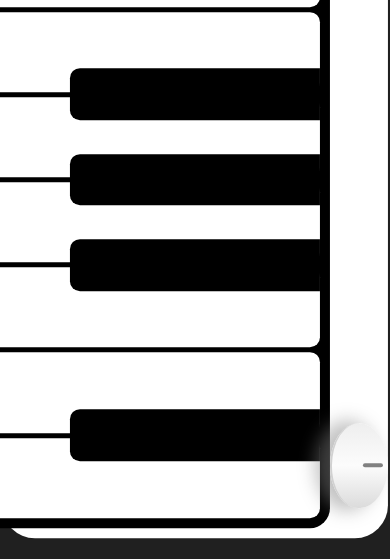
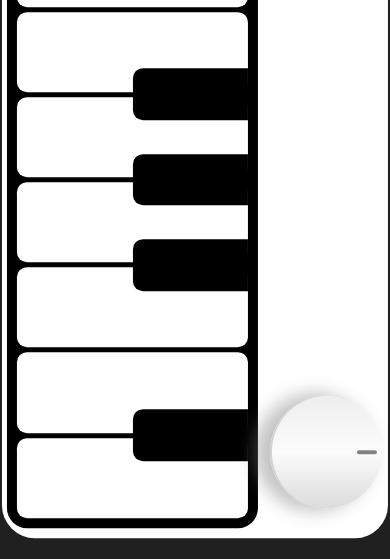
Before and after one commit to yasinkarax/piano, a website: page index.html in a window 390 px wide. Shown: the part 285-844 px from the top of the page. Drawn offline with Linux system fonts and the light colour scheme.

Commit message:
property units swicted to rem on mobile design

```diff
--- a/assets/style/main.sass
+++ b/assets/style/main.sass
@@ -8,28 +8,33 @@ body
     height: 100vh
 
 .piano-head
-    @include v.piano-text (v.$piano-head-color, 700, 50px, v.$piano-head-family)
+    @include v.piano-text (v.$piano-head-color, 700, 5rem, v.$piano-head-family)
 
-.piano-p
-    @include v.piano-text (v.$piano-p-color, 500, 20px , v.$piano-p-family)
+// .piano-p
+//     @include v.piano-text (v.$piano-p-color, 500, 20px , v.$piano-p-family)
 
 main
     background-color: v.$piano-bg-color
-    max-width: 1700px
-    width: 90%
-    height: 99vh
+    // max-width: 1700px
     padding: 0 10px
     border-radius: 33px
     display: flex
     flex-direction: column
     justify-content: space-around
+    width: 95vh
+    height: 99vw
+    transform: rotate(90deg)
+    position: absolute
 
-@media (max-width: 700px )
-    main
-        width: 95vh
-        height: 99vw
-        transform: rotate(90deg)
-        position: absolute
+// @media (min-width: 700px)
+//     main
+      max-width:
+// @media (max-width: 700px )
+//     main
+      width: 95vh
+      height: 99vw
+      transform: rotate(90deg)
+      position: absolute
 
 
 .piano-info
@@ -39,8 +44,8 @@ main
     justify-content: space-between
 
 #volume-switch
-    height: 100%
-    width: 85px
+    height: 7rem
+    width: 7rem
     border-radius: 100%
     background: rgb(238,238,238)
     background: linear-gradient(90deg, rgba(238,238,238,1) 0%, rgba(252,252,252,1) 50%, rgba(219,219,219,1) 100%)
@@ -61,31 +66,7 @@ main
     left: 50%
     transform: translate(-50%, 0%)
     border-radius: 10px
-/*
-// .keys
-//     background: v.$keys-bg
-//     border-radius: 21px
-//     padding: 5.37px
-//     width: 100%
-//     height: 65%
-//     display: flex
-//     gap: 5px
-//     flex-shrink: 1
-//     position: relative
-//     &-b
-//         position: absolute
-//         height: 100%
-//         width: 100%
-//         button
-//             @include v.key-b
 
-
-// [class*= w-]
-//     @include v.key-w
-
-
-// .keys > button:last-of-type, .keys > button:first-of-type
-//     border-radius: 12px
 .piano
   display: grid
   grid-template-columns: repeat(27, 1fr)
@@ -94,12 +75,14 @@ main
   gap: 5px
   align-items: start
   width: 100%
+  height: 65%
   border-radius: 20px
   margin-inline: auto
   .white-button
-    min-height: 500px
+    min-height: 50px
     background: #FFF
     grid-row: 1
+    height: 100%
     border-radius: 10px
 
     @for $i from 1 through 9
```
Also changed, not shown: assets/style/main.css, 1 other file.
